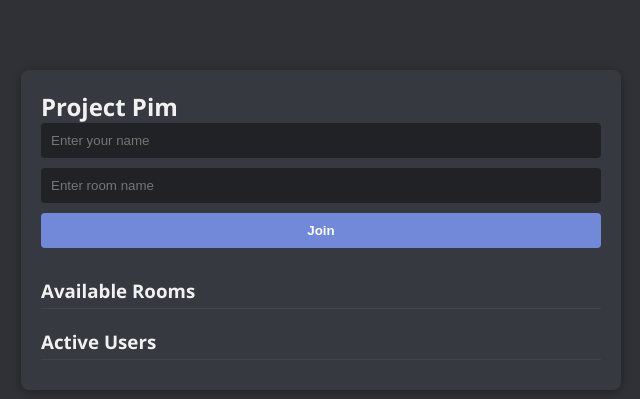
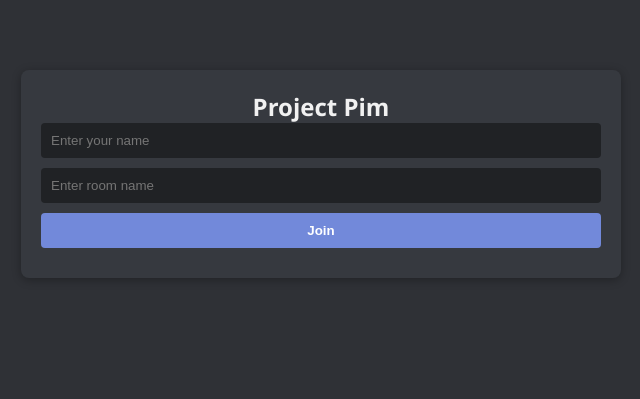
Before and after one commit to RangoDaMango/Project-PIM, a Flask app: page / in a window 1280 px wide. Shown: the top 399 px of the page, without its empty margins (319-959 px from the left). Run offline with Flask 3, Linux system fonts and the light colour scheme; some libraries are stand-ins or nearby versions.

Commit message:
Update chat.html

```diff
--- a/templates/chat.html
+++ b/templates/chat.html
@@ -50,6 +50,13 @@
       background-color: #5b6eae;
     }
 
+    #sidePanel {
+      width: 200px;
+      background-color: #36393f;
+      padding: 20px;
+      border-radius: 8px;
+    }
+
     #sidePanel h3 {
       margin-top: 20px;
       margin-bottom: 8px;
@@ -80,6 +87,7 @@
       background-color: #36393f;
       padding: 20px;
       border-radius: 8px;
+      flex-grow: 1;
     }
 
     #roomTitle {
@@ -127,21 +135,20 @@
 <body>
 
   <div id="joinBox">
-    <centre>
-    <h2>Project Pim</h2></centre>
+    <center><h2>Project Pim</h2></center>
     <input type="text" id="username" placeholder="Enter your name">
     <input type="text" id="room" placeholder="Enter room name">
     <button onclick="joinRoom()">Join</button>
+  </div>
 
+  <div id="container" style="display:none;">
     <div id="sidePanel">
       <h3>Available Rooms</h3>
       <ul id="rooms"></ul>
       <h3>Active Users</h3>
       <ul id="users"></ul>
     </div>
-  </div>
 
-  <div id="container" style="display:none;">
     <div id="chat">
       <h2 id="roomTitle"></h2>
       <div id="messages"></div>
@@ -175,8 +182,7 @@
       document.getElementById('messageInput').focus();
 
       socket.emit('join', { username, room });
-      socket.emit('get_users', { room });
-      socket.emit('get_rooms');
+      refreshLists();
     }
 
     function sendMessage() {
@@ -187,6 +193,11 @@
       msgInput.value = '';
     }
 
+    function refreshLists() {
+      socket.emit('get_users', { room: currentRoom });
+      socket.emit('get_rooms');
+    }
+
     socket.on('receive_message', data => {
       const messages = document.getElementById('messages');
       const msgElem = document.createElement('div');
@@ -195,7 +206,7 @@
       messages.appendChild(msgElem);
       messages.scrollTop = messages.scrollHeight;
 
-      if (currentRoom) socket.emit('get_users', { room: currentRoom });
+      refreshLists();
     });
 
     socket.on('user_list', data => {
@@ -211,9 +222,12 @@
       }).join('');
     });
 
-    // Request initial data on load
+    // Initial fetch
     socket.emit('get_rooms');
     socket.emit('get_users', { room: null });
+
+    // Periodic refresh
+    setInterval(refreshLists, 10000);
   </script>
 </body>
 </html>
```
